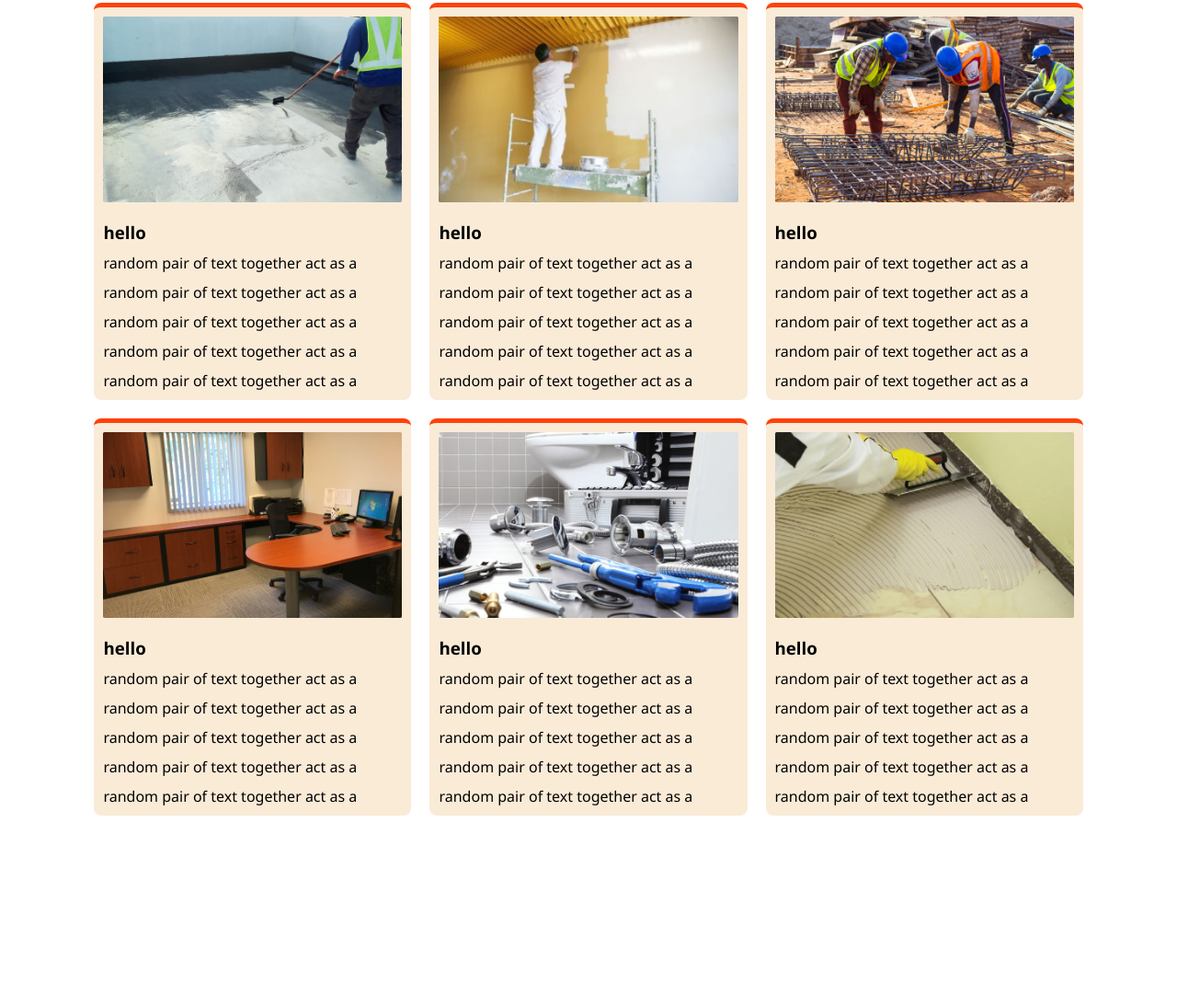
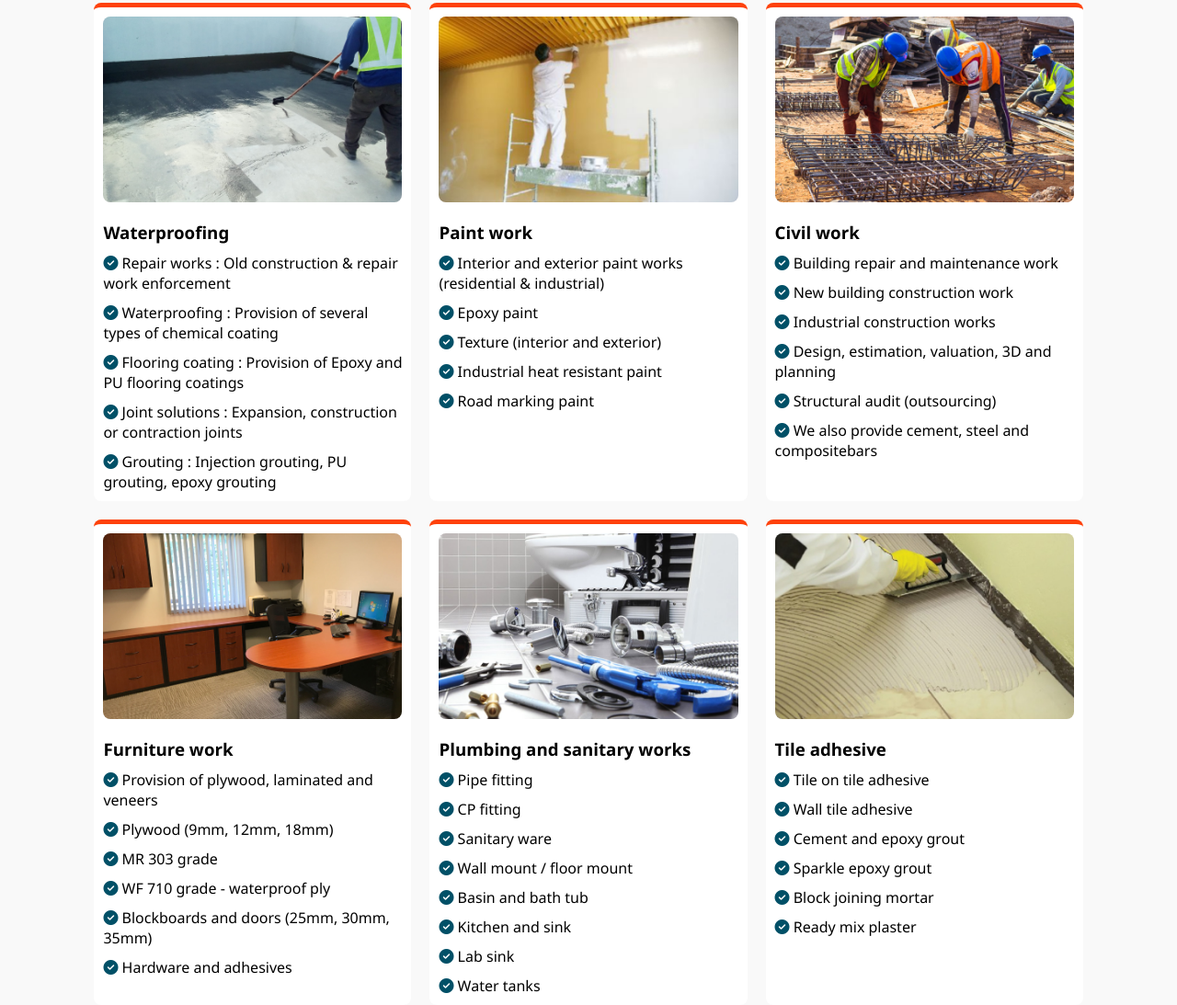
Before and after one commit to ankitdess/srpc, a plain HTML site: page index.html in a window 1280 px wide. Shown: the part 1099-2192 px from the top of the page at 92% size. Before the commit the page ends 1986 px from the top, so only its background shows below. Drawn offline with Linux system fonts and the light colour scheme.

Commit message:
updated text

```diff
--- a/index.html
+++ b/index.html
@@ -4,8 +4,10 @@
     <meta charset="UTF-8">
     <meta http-equiv="X-UA-Compatible" content="IE=edge">
     <meta name="viewport" content="width=device-width, initial-scale=1.0">
-    <link rel="stylesheet" href="./style.css">
-    <title>SRPC Project</title>
+
+    <link rel="stylesheet" href="https://cdnjs.cloudflare.com/ajax/libs/font-awesome/6.1.1/css/all.min.css" integrity="sha512-KfkfwYDsLkIlwQp6LFnl8zNdLGxu9YAA1QvwINks4PhcElQSvqcyVLLD9aMhXd13uQjoXtEKNosOWaZqXgel0g==" crossorigin="anonymous" referrerpolicy="no-referrer" />
+   <link rel="stylesheet" href="./style.css">
+   <title>SRPC Project</title>
 </head>
 <body>
 
@@ -44,66 +46,73 @@
 
         <div class="padman">
             <div class="content">
-            <h1 class="heading">Services We can help you with</h1>
-            <p class="sub-heading">blah blah blah blah... blha.. hand.. adll.!</p>
+            <h1 class="heading">Services we can help you with</h1>
+            <p class="sub-heading">We deal with everything related to client’s propert needs, whether it is industrial, commercial or residential infra solutions</p>
             <div class="cards">
             <div class=" card-m showme">
                 <img src="./card1.png" alt="">
-                <h3>hello</h3>
-                <p>random pair of text together act as a</p>
-                <p>random pair of text together act as a</p>
-                <p>random pair of text together act as a</p>
-                <p>random pair of text together act as a</p>
-                <p>random pair of text together act as a</p>
+                <h3>Waterproofing</h3>
+                <p><i class="fa-solid fa-circle-check"></i> Repair works : Old construction & repair work enforcement</p>
+                <p><i class="fa-solid fa-circle-check"></i> Waterproofing : Provision of several types of chemical coating</p>
+                <p><i class="fa-solid fa-circle-check"></i> Flooring coating : Provision of Epoxy and PU flooring coatings</p>
+                <p><i class="fa-solid fa-circle-check"></i> Joint solutions : Expansion, construction or contraction joints</p>
+                <p><i class="fa-solid fa-circle-check"></i> Grouting : Injection grouting, PU grouting, epoxy grouting</p>
             </div>
             <div class="card-m">
                 <img src="./card2.png" alt="">
-                <h3>hello</h3>
-                <p>random pair of text together act as a</p>
-                <p>random pair of text together act as a</p>
-                <p>random pair of text together act as a</p>
-                <p>random pair of text together act as a</p>
-                <p>random pair of text together act as a</p>
+                <h3>Paint work</h3>
+                <p><i class="fa-solid fa-circle-check"></i> Interior and exterior paint works (residential & industrial)</p>
+                <p><i class="fa-solid fa-circle-check"></i> Epoxy paint</p>
+                <p><i class="fa-solid fa-circle-check"></i> Texture (interior and exterior)</p>
+                <p><i class="fa-solid fa-circle-check"></i> Industrial heat resistant paint</p>
+                <p><i class="fa-solid fa-circle-check"></i> Road marking paint</p>
             </div>
             <div class="card-m">
                 <img src="./card3.png" alt="">
-                <h3>hello</h3>
-                <p>random pair of text together act as a</p>
-                <p>random pair of text together act as a</p>
-                <p>random pair of text together act as a</p>
-                <p>random pair of text together act as a</p>
-                <p>random pair of text together act as a</p>
+                <h3>Civil work</h3>
+                <p><i class="fa-solid fa-circle-check"></i> Building repair and maintenance work</p>
+                <p><i class="fa-solid fa-circle-check"></i> New building construction work</p>
+                <p><i class="fa-solid fa-circle-check"></i> Industrial construction works</p>
+                <p><i class="fa-solid fa-circle-check"></i> Design, estimation, valuation, 3D and planning</p>
+                <p><i class="fa-solid fa-circle-check"></i> Structural audit (outsourcing)</p>
+                <p><i class="fa-solid fa-circle-check"></i> We also provide cement, steel and compositebars</p>
             </div>
             <div class="card-m">
                 <img src="./card4.png" alt="">
-                <h3>hello</h3>
-                <p>random pair of text together act as a</p>
-                <p>random pair of text together act as a</p>
-                <p>random pair of text together act as a</p>
-                <p>random pair of text together act as a</p>
-                <p>random pair of text together act as a</p>
+                <h3>Furniture work</h3>
+                <p><i class="fa-solid fa-circle-check"></i> Provision of plywood, laminated and veneers</p>
+                <p><i class="fa-solid fa-circle-check"></i> Plywood (9mm, 12mm, 18mm)</p>
+                <p><i class="fa-solid fa-circle-check"></i> MR 303 grade</p>
+                <p><i class="fa-solid fa-circle-check"></i> WF 710 grade - waterproof ply</p>
+                <p><i class="fa-solid fa-circle-check"></i> Blockboards and doors (25mm, 30mm, 35mm)</p>
+                <p><i class="fa-solid fa-circle-check"></i> Hardware and adhesives</p>
             </div>
             <div class="card-m">
                 <img src="./card5.png" alt="">
-                <h3>hello</h3>
-                <p>random pair of text together act as a</p>
-                <p>random pair of text together act as a</p>
-                <p>random pair of text together act as a</p>
-                <p>random pair of text together act as a</p>
-                <p>random pair of text together act as a</p>
+                <h3>Plumbing and sanitary works</h3>
+                <p><i class="fa-solid fa-circle-check"></i> Pipe fitting</p>
+                <p><i class="fa-solid fa-circle-check"></i> CP fitting</p>
+                <p><i class="fa-solid fa-circle-check"></i> Sanitary ware</p>
+                <p><i class="fa-solid fa-circle-check"></i> Wall mount / floor mount</p>
+                <p><i class="fa-solid fa-circle-check"></i> Basin and bath tub</p>
+                <p><i class="fa-solid fa-circle-check"></i> Kitchen and sink</p>
+                <p><i class="fa-solid fa-circle-check"></i> Lab sink</p>
+                <p><i class="fa-solid fa-circle-check"></i> Water tanks</p>
             </div>
             <div class="card-m">
                 <img src="./card6.png" alt="">
-                <h3>hello</h3>
-                <p>random pair of text together act as a</p>
-                <p>random pair of text together act as a</p>
-                <p>random pair of text together act as a</p>
-                <p>random pair of text together act as a</p>
-                <p>random pair of text together act as a</p>
+                <h3>Tile adhesive</h3>
+                <p><i class="fa-solid fa-circle-check"></i> Tile on tile adhesive</p>
+                <p><i class="fa-solid fa-circle-check"></i> Wall tile adhesive</p>
+                <p><i class="fa-solid fa-circle-check"></i> Cement and epoxy grout</p>
+                <p><i class="fa-solid fa-circle-check"></i> Sparkle epoxy grout</p>
+                <p><i class="fa-solid fa-circle-check"></i> Block joining mortar</p>
+                <p><i class="fa-solid fa-circle-check"></i> Ready mix plaster</p>
             </div>
-            </div>
+
             <button class="butts" onclick="plusSlides(1)">></button>
             <button class="butts sec" onclick="plusSlides(-1)"><</button>
+            </div>
             </div>
         </div>
 
--- a/style.css
+++ b/style.css
@@ -3,6 +3,10 @@
   padding: 0;
   box-sizing: border-box;
   font-family:'Segoe UI', Tahoma, Geneva, Verdana, sans-serif;
+}
+
+body{
+  background-color: #f9f9f9;
 }
 
 header{
@@ -144,7 +148,7 @@ grid-auto-rows: 300px;*/
 
 
 div.cards div{
-  background-color: antiquewhite;
+  background-color: #ffffff;
   border-radius: 8px;
   border-top: 5px solid #FE410A;
 }
@@ -164,7 +168,7 @@ button.butts{
   font-weight: 600;
   border-radius: 50%;
   position: absolute;
-  top: 50%;
+  top: 20%;
   right: 0;
 }
 
@@ -174,7 +178,8 @@ button.sec{
 }
 
 div.card-m img{
-  max-width: 100%;
+  width: 100%;
+  border-radius: 18px;
 }
 
 div.card-m h3,p{
@@ -193,6 +198,11 @@ p.sub-heading{
   padding: 20px 0px 30px 0px;
 }
 
+/*icons*/
+.fa-solid{
+  color: #005067;
+}
+
 /*Mobile*/
 @media only screen and (max-width:600px){
 .links {
@@ -205,8 +215,15 @@ p.sub-heading{
 
 
 div.cards{
-  grid-template-columns: repeat(6,1fr);
-  width: 2000px;
+  display: block;
+  position: relative;
+  width: 100%;
+  height: 500px;
+}
+
+div.card-m{
+  position: absolute;
+  width: 100%;
 }
 
 div.cards div{
```
